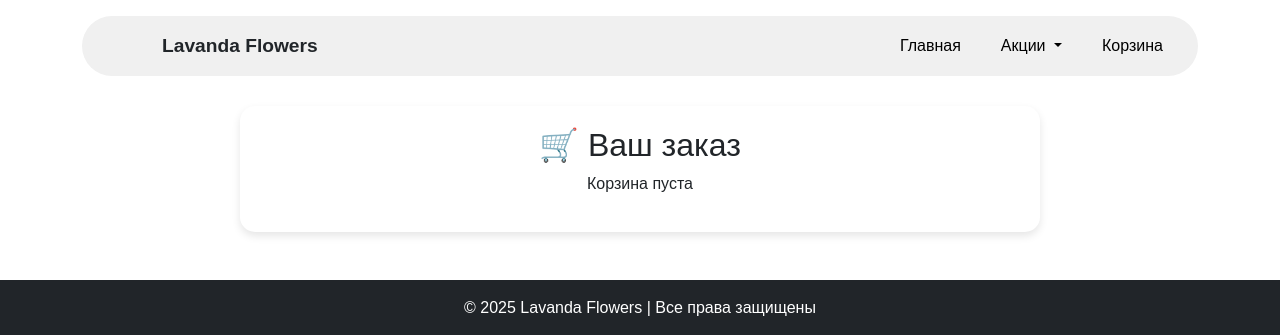
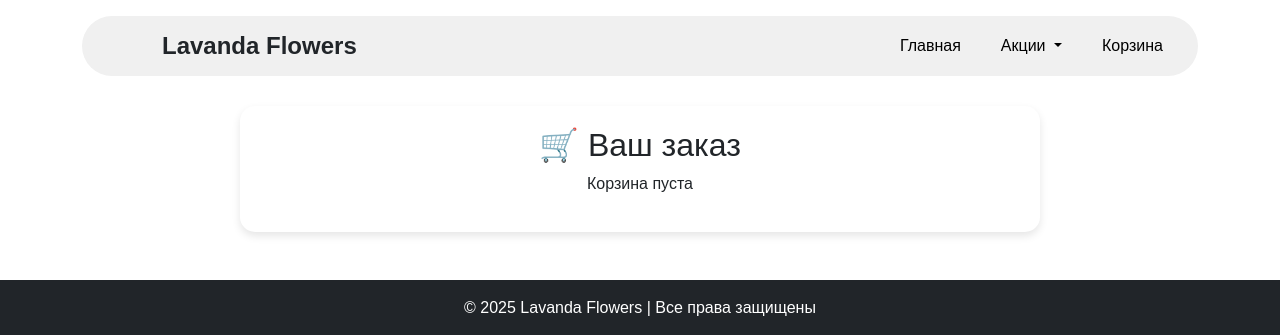
Before and after one commit to Naufumy/lavanda-flower, a Django app: page /cart/ in a window 1280 px wide. Shown: the top 335 px of the page. Run offline with Django 5.2, Linux system fonts and the light colour scheme; data comes from the database, SQL or seed files in the repository.

Commit message:
Обновил код и исправил ошибки

```diff
--- a/lavanda_flowers/settings.py
+++ b/lavanda_flowers/settings.py
@@ -23,7 +23,7 @@ BASE_DIR = Path(__file__).resolve().parent.parent
 SECRET_KEY = 'django-insecure-rs#ua#3un96py)r-p9u5kbf8$vunnoc%09^hz&!jtmqh@ip=k4'
 
 # SECURITY WARNING: don't run with debug turned on in production!
-DEBUG =True
+DEBUG = False
 
 ALLOWED_HOSTS = ["lavanda-flower.onrender.com"]
 
--- a/shop/templates/shop/base.html
+++ b/shop/templates/shop/base.html
@@ -91,7 +91,7 @@
                 <img src="{% static 'images/logo.png' %}" alt="Логотип">
             </a>
             <div class="navbar-custom">
-                <span style="font-size: 1.2rem; font-weight: bold;">Lavanda Flowers</span>
+                <span style="font-size: 1.5rem; font-weight: bold;">Lavanda Flowers</span>
                 <div class="nav-buttons">
                     <a href="{% url 'flower_list' %}" class="btn">Главная</a>
                     <div class="dropdown">
```
